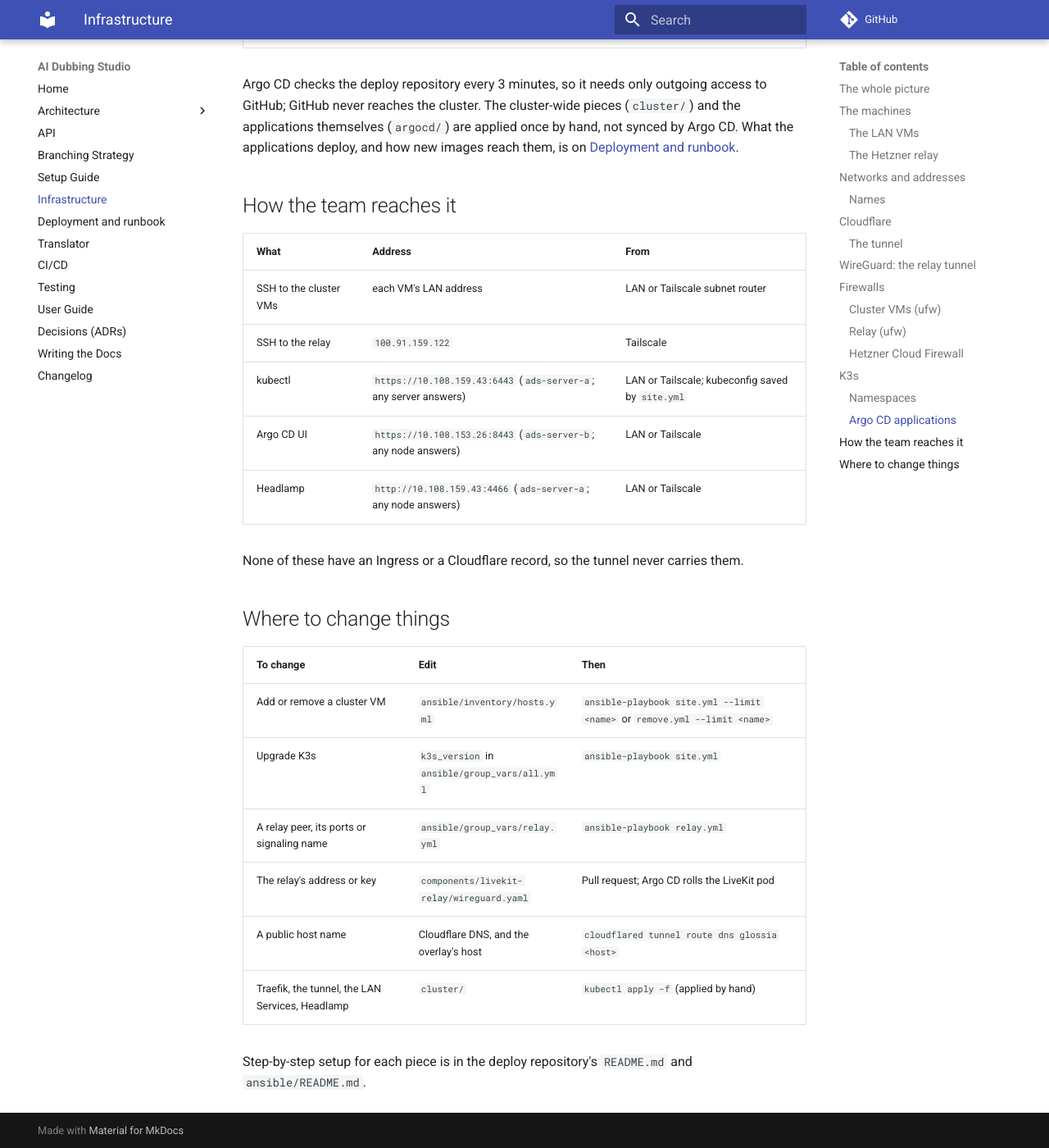
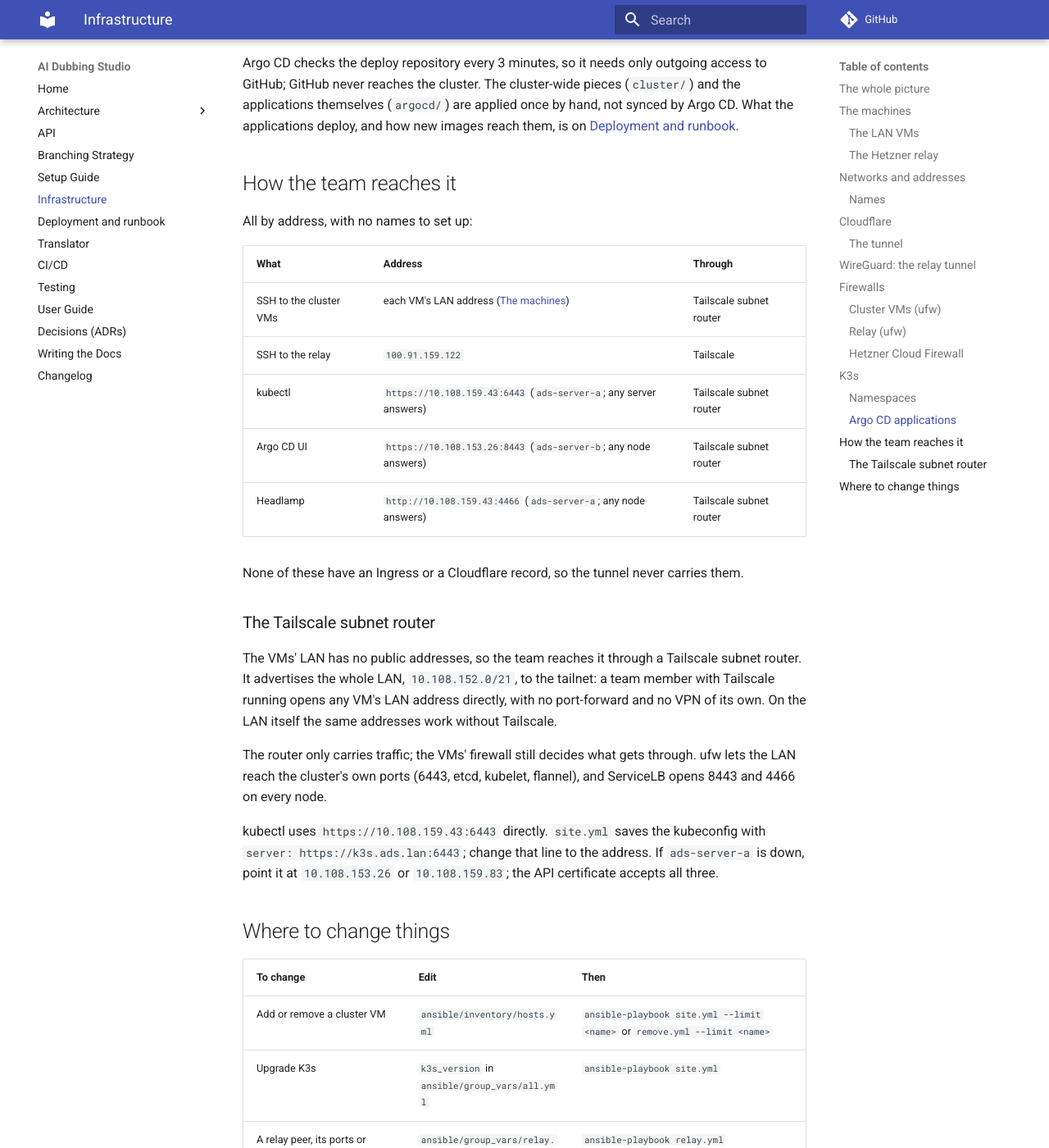
Before and after one commit to WH1TE-SHAD0W/ai-dubbing-studio, an MkDocs documentation site: the page built from docs/infrastructure.md, in a window 1280 px wide and 1400 px high, scrolled down 7784 px. Shown: the whole window at 82% size. Built offline with MkDocs 1.6.1 and Material for MkDocs 9.7.7, drawn with Linux system fonts in a browser that asks for light colours; comment, search, counter and statistics services are not loaded; some of the changed text lies outside the part shown.

Commit message:
docs: Infrastructure page uses direct addresses and describes the Tailscale subnet router (YGP-93)
Co-Authored-By: Claude Opus 5.5 <noreply@anthropic.com>

````diff
--- a/docs/infrastructure.md
+++ b/docs/infrastructure.md
@@ -37,7 +37,8 @@ flowchart LR
     relay -- "WireGuard 10.8.0.0/24<br>(the LiveKit pod dials out)" --> agents
     cluster -- "pull images" --> dh
     cluster -- "Argo CD pulls Git" --> gh
-    team -- "Tailscale" --> cluster
+    team -- "Tailscale" --> sr["Tailscale subnet router<br>(shares 10.108.152.0/21)"]
+    sr -- "LAN addresses" --> cluster
     team -- "Tailscale" --> relay
 ```
 
@@ -46,8 +47,9 @@ Two rules shape all of it:
 - **Nothing on the LAN is opened to the internet.** Every public path starts
   from inside and connects out: `cloudflared` to Cloudflare, the LiveKit pod's
   WireGuard sidecar to the relay, Argo CD to GitHub, the nodes to Docker Hub.
-- **The team reaches the machines over Tailscale,** never over a public port.
-  Ansible connects to the cluster VMs and to the relay through it.
+- **The team reaches the machines over Tailscale,** never over a public port:
+  the cluster VMs through a Tailscale subnet router that shares the whole LAN,
+  and the relay on its own Tailscale address. Ansible connects the same way.
 
 ## The machines
 
@@ -100,13 +102,13 @@ Ansible logs in as `root` over Tailscale. It runs three things, all set up by
 
 | Name | Resolves to | Set where |
 |---|---|---|
-| `k3s.ads.lan` | All three server addresses | The hosts file on each team machine (`site.yml` writes it on the machine running Ansible) |
 | `glossia.ie`, `test.glossia.ie` | The Cloudflare Tunnel (proxied CNAME) | Cloudflare DNS, created by `cloudflared tunnel route dns` |
 | `livekit.glossia.ie`, `livekit.test.glossia.ie` | The relay's public address (`A`, DNS only) | Cloudflare DNS, by hand |
 
-`k3s.ads.lan` resolves to all three servers so kubectl tries them in turn: when
-one is down it moves on to the next, with no virtual IP. The API certificate
-accepts that name and each server's address.
+Inside the LAN there are no names to set up: the team uses the VMs' addresses
+directly (see [How the team reaches it](#how-the-team-reaches-it)). The
+Kubernetes API certificate accepts each server's address, so a kubeconfig can
+point straight at one of them.
 
 ## Cloudflare
 
@@ -291,16 +293,35 @@ images reach them, is on [Deployment and runbook](deployment.md).
 
 ## How the team reaches it
 
-| What | Address | From |
+All by address, with no names to set up:
+
+| What | Address | Through |
 |---|---|---|
-| SSH to the cluster VMs | each VM's LAN address | LAN or Tailscale subnet router |
+| SSH to the cluster VMs | each VM's LAN address ([The machines](#the-machines)) | Tailscale subnet router |
 | SSH to the relay | `100.91.159.122` | Tailscale |
-| kubectl | `https://10.108.159.43:6443` (`ads-server-a`; any server answers) | LAN or Tailscale; kubeconfig saved by `site.yml` |
-| Argo CD UI | `https://10.108.153.26:8443` (`ads-server-b`; any node answers) | LAN or Tailscale |
-| Headlamp | `http://10.108.159.43:4466` (`ads-server-a`; any node answers) | LAN or Tailscale |
+| kubectl | `https://10.108.159.43:6443` (`ads-server-a`; any server answers) | Tailscale subnet router |
+| Argo CD UI | `https://10.108.153.26:8443` (`ads-server-b`; any node answers) | Tailscale subnet router |
+| Headlamp | `http://10.108.159.43:4466` (`ads-server-a`; any node answers) | Tailscale subnet router |
 
 None of these have an Ingress or a Cloudflare record, so the tunnel never
 carries them.
+
+### The Tailscale subnet router
+
+The VMs' LAN has no public addresses, so the team reaches it through a
+Tailscale subnet router. It advertises the whole LAN, `10.108.152.0/21`, to the
+tailnet: a team member with Tailscale running opens any VM's LAN address
+directly, with no port-forward and no VPN of its own. On the LAN itself the
+same addresses work without Tailscale.
+
+The router only carries traffic; the VMs' firewall still decides what gets
+through. ufw lets the LAN reach the cluster's own ports (6443, etcd, kubelet,
+flannel), and ServiceLB opens 8443 and 4466 on every node.
+
+kubectl uses `https://10.108.159.43:6443` directly. `site.yml` saves the
+kubeconfig with `server: https://k3s.ads.lan:6443`; change that line to the
+address. If `ads-server-a` is down, point it at `10.108.153.26` or
+`10.108.159.83`; the API certificate accepts all three.
 
 ## Where to change things
 
````
